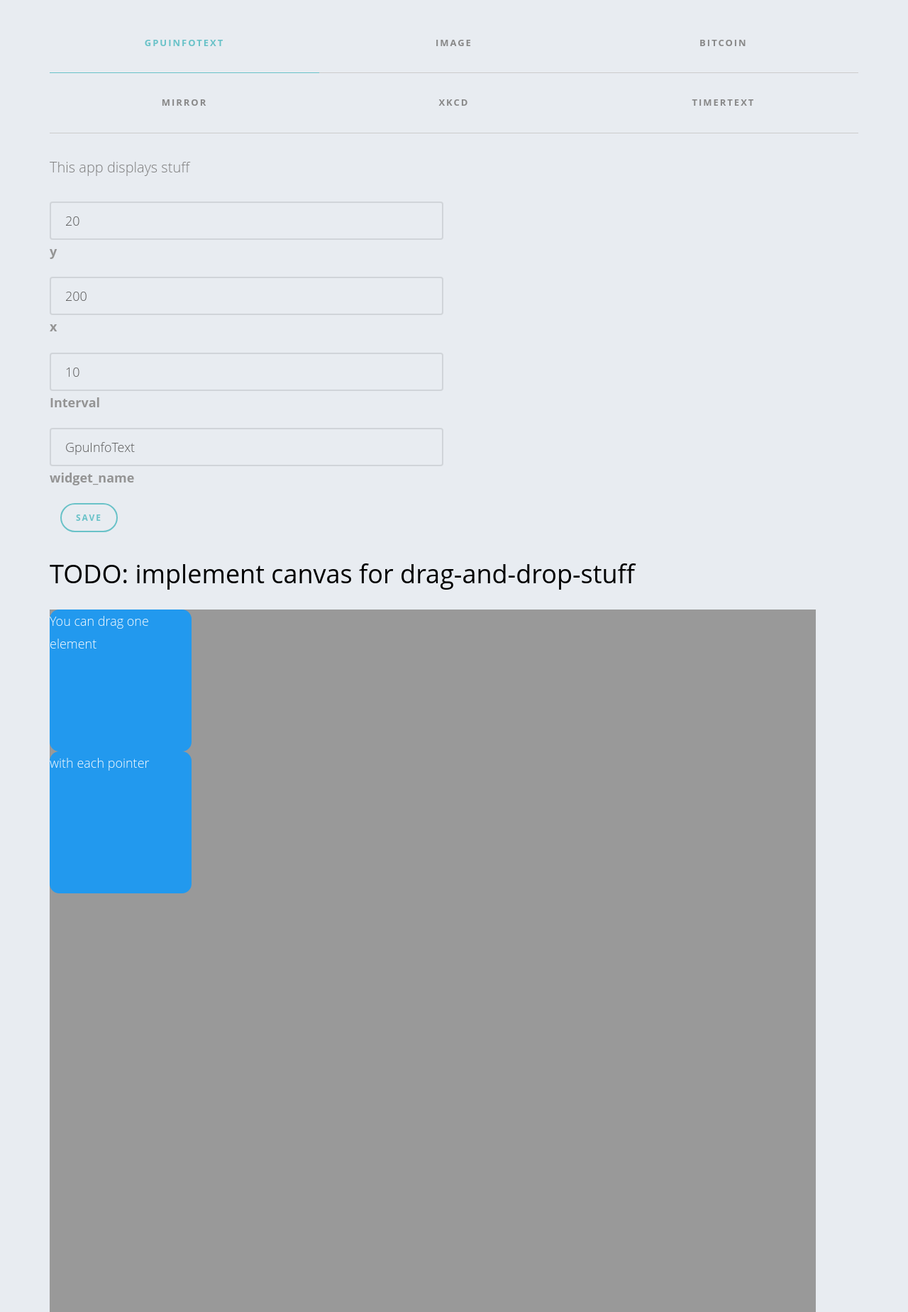
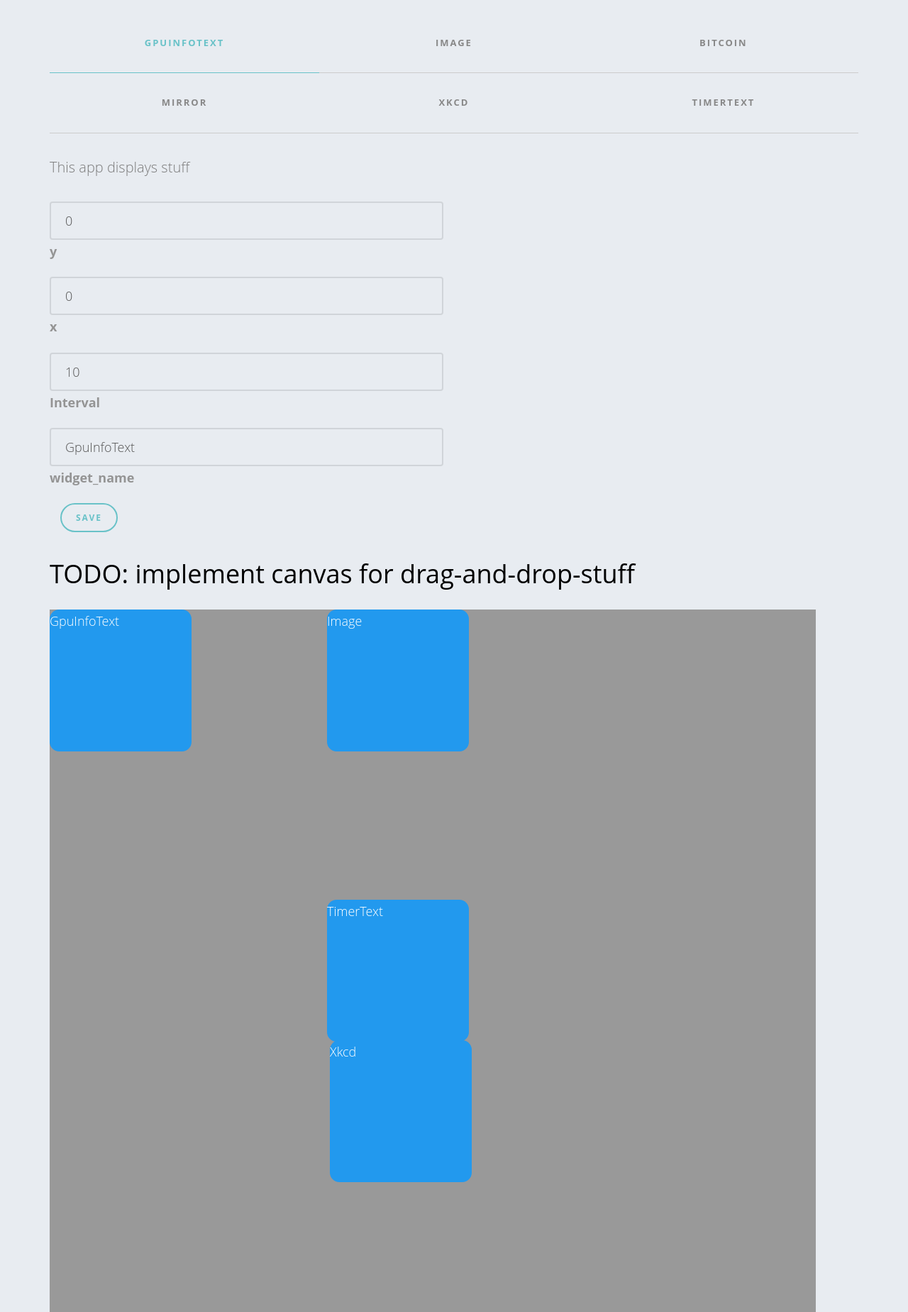
Before and after one commit to aioli-ffm/smartestmirror, a Flask app: page / in a window 1280 px wide. Shown: the part 71-1920 px from the top of the page at 71% size. Run offline with Flask 2, Linux system fonts and the light colour scheme; some libraries are stand-ins or nearby versions; some web fonts are replaced.

Commit message:
drag and drop in wwwbackend writes config now, works. TODO: reload config in mirror, redraw webpage on resize

```diff
--- a/prototypes/Default.json
+++ b/prototypes/Default.json
@@ -1 +1 @@
-{ "GpuInfoText": {"y": "20", "x": "200", "Interval": "10", "widget_name": "GpuInfoText"}, "Image": {"y": 20, "x": 1300, "Interval": 6000}, "Bitcoin": {"y": 900, "x": 50, "Interval": 600, "Currency": "EUR"}, "Mirror": {"y": 500, "x": 1300, "Interval": 0.1},  "Xkcd": {"y": 500, "x": 50, "Interval": 600}, "TimerText": {"y": 200, "x": 800, "Interval": 1}}
+{"GpuInfoText": {"y": "0", "x": "0", "Interval": "10", "widget_name": "GpuInfoText"}, "Image": {"y": "0", "x": "391", "Interval": 6000, "widget_name": "Image"}, "Bitcoin": {"y": "1720", "x": "-4", "Interval": 600, "widget_name": "Bitcoin", "Currency": "EUR"}, "Mirror": {"y": "1720", "x": "820", "Interval": 0.1, "widget_name": "Mirror"}, "Xkcd": {"y": "607", "x": "395", "Interval": 600, "widget_name": "Xkcd"}, "TimerText": {"y": "409", "x": "391", "Interval": 1, "widget_name": "TimerText"}}
--- a/prototypes/DefaultServices.json
+++ b/prototypes/DefaultServices.json
@@ -1 +1 @@
-{"Webcam": {"resx": "320", "resy": "240", "Interval": "0.1", "widget_name": "Webcam", "y": "20", "x": "1300"},"MotionSensor": {"y": 0, "x": 0, "Interval": 1}, "TTS": {"voice": "en", "Interval": 1000, "speed": 1}, "Display": {"y": 0, "x": 0, "Interval": 100, "w": 1920, "h": 1080}}
+{"Webcam": {"resx": "320", "resy": "240", "Interval": "0.1", "widget_name": "Webcam", "y": "20", "x": "1300"},"MotionSensor": {"y": 0, "x": 0, "Interval": 1}, "TTS": {"voice": "en", "Interval": 1000, "speed": 1}, "Display": {"y": 0, "x": 0, "Interval": 100, "w": 1080, "h": 1920}}
--- a/prototypes/SmartestMirror.py
+++ b/prototypes/SmartestMirror.py
@@ -26,7 +26,7 @@ class SmartestMirror(QWidget):
         self.setAcceptDrops(True)
         # create window, geometry and colors
         self.setWindowTitle('Smartestmirror')
-        #self.setGeometry(0, 0, self.config.getint("Display","w"), self.config.getint("Display","h"))
+        self.setGeometry(0, 0, 1080, 1920)
         p = self.palette()
         p.setColor(self.backgroundRole(), Qt.black)
         self.setPalette(p)
--- a/prototypes/WidgetRunner.py
+++ b/prototypes/WidgetRunner.py
@@ -44,7 +44,10 @@ class WidgetRunner(object):
                 continue
             widget.init()
             try:
-                widget.move(widget.config["x"], widget.config["y"])
+                widget.move(
+                        int(widget.config["x"]),
+                        int(widget.config["y"])
+                        )
             except Exception as e:
                 widget.hide()
                 print("No position info for module %s"%widget)
--- a/wwwbackend/templates/index.html
+++ b/wwwbackend/templates/index.html
@@ -194,8 +194,23 @@ interact('.draggable')
 
       var textEl = event.target.querySelector('p');
 
-      textEl && (textEl.textContent =
-        (Math.floor($(event.currentTarget).position().top - $("#mirror").position().top))+ "," + Math.floor($(event.currentTarget).position().left - $("#mirror").position().left));
+      var newx = Math.floor($(event.currentTarget).position().left - $("#mirror").position().left);
+      var newy = Math.floor($(event.currentTarget).position().top - $("#mirror").position().top);
+      var widget_name = textEl.textContent;
+
+      // tell the server to change config
+      $.ajax({
+        url: '{{ url_for('handle_data') }}',
+        type: 'POST',
+        method: 'POST',
+        //data: $('#form_test').serialize(),
+        data: {
+            widget_name:widget_name,
+            x:newx,
+            y:newy
+        },
+        success: function(data){}
+        });
     }
   });
 
@@ -224,15 +239,25 @@ interact('.draggable')
                         <div class="container">
                                 <h1>TODO: implement canvas for drag-and-drop-stuff</h1>
                             <div id="mirror" style="background-color:#999;width:1080px;height:1920px;padding:0;margin:0">
+                                {% for ce in configentries %}
+                                    <div id="{{ ce.name }}" class="draggable">
+                                        <p>{{ ce.name }}</p>
+                                    </div>
+                                    <script type="text/javascript">
+                                        //$("#{{ ce.name }}").parent().css({position: 'relative'});
+                                        {% for cv in ce.configs %}
+                                            {% if cv[0] == "x" %}
+                                                var myx = {{ cv[1] }};
+                                            {% elif cv[0] == "y" %}
+                                                var myy = {{ cv[1] }};
+                                            {% endif %}
+                                        {% endfor %}
 
-                                <div id="drag-1" class="draggable">
-                                  <p> You can drag one element </p>
-                                </div>
-                                <div id="drag-2" class="draggable">
-                                  <p> with each pointer </p>
-                                </div>
+                                        console.log("xy: " + myx + "," + myy);
+                                        $("#{{ ce.name }}").css({top: myy+$("#mirror").position().top, left: myx+$("#mirror").position().left, position:'absolute'});
+                                    </script>
+                                {% endfor %}
                             </div>
-
                         </div>
                 </div>
 
```
Also changed, not shown: prototypes/widgets/Display.py (+7 -2 lines).
